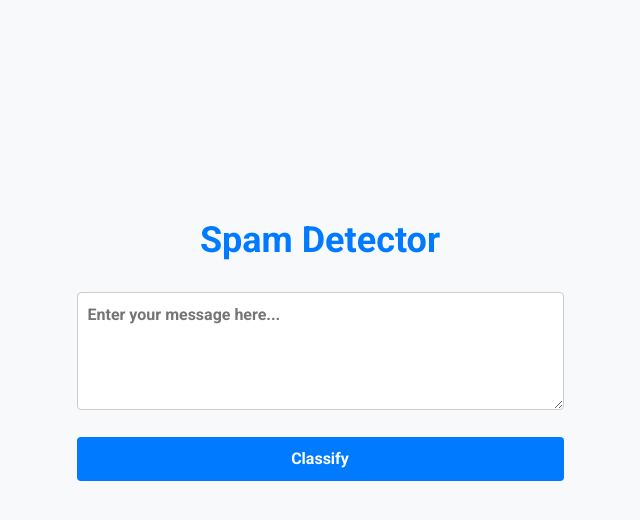
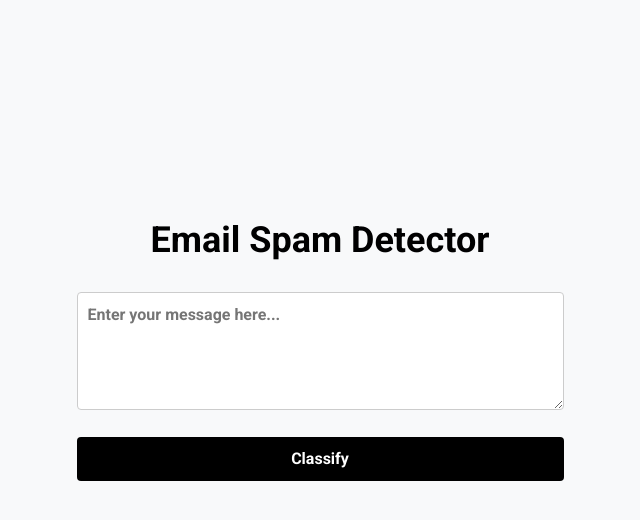
Before and after one commit to ipsita68/MINOR-PROJECT, a Flask app: page / in a window 1280 px wide. Shown: the top 520 px of the page, without its empty margins (320-960 px from the left). Run offline with Flask 3, Linux system fonts and the light colour scheme; parts of the project's set-up code (start-up, migrations or seed data) failed here and were passed over; some libraries are stand-ins or nearby versions.

Commit message:
Update index.html

```diff
--- a/templates/index.html
+++ b/templates/index.html
@@ -3,7 +3,7 @@
   <head>
     <meta charset="UTF-8" />
     <meta name="viewport" content="width=device-width, initial-scale=1.0" />
-    <title>Spam Detector</title>
+    <title>Email Spam Detector</title>
     <link
       rel="stylesheet"
       href="https://stackpath.bootstrapcdn.com/bootstrap/4.5.2/css/bootstrap.min.css"
@@ -33,7 +33,7 @@
         font-weight: bold;
         text-align: center;
         margin-bottom: 30px;
-        color: #007bff; /* Set color to primary blue */
+        color: black;
       }
 
       .form-group {
@@ -53,7 +53,7 @@
       input[type="submit"] {
         width: 100%;
         padding: 10px 20px;
-        background-color: #007bff;
+        background-color: black;
         border: none;
         color: #fff;
         border-radius: 4px;
@@ -62,7 +62,7 @@
       }
 
       input[type="submit"]:hover {
-        background-color: #0056b3;
+        background-color: black;
       }
 
       .toggle-container {
@@ -113,11 +113,11 @@
       }
 
       input:checked + .toggle-slider {
-        background-color: #2196f3;
+        background-color: black;
       }
 
       input:focus + .toggle-slider {
-        box-shadow: 0 0 1px #2196f3;
+        box-shadow: 0 0 1px black;
       }
 
       input:checked + .toggle-slider:before {
@@ -146,7 +146,7 @@
 
   <body>
     <div class="container">
-      <h1>Spam Detector</h1>
+      <h1>Email Spam Detector</h1>
       <form action="/classify" method="post">
         <div class="form-group">
           <textarea
```
